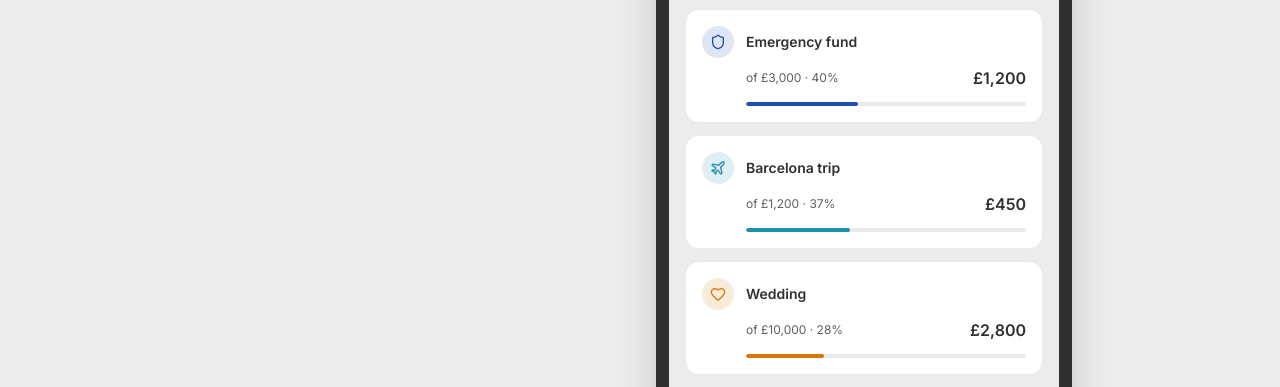
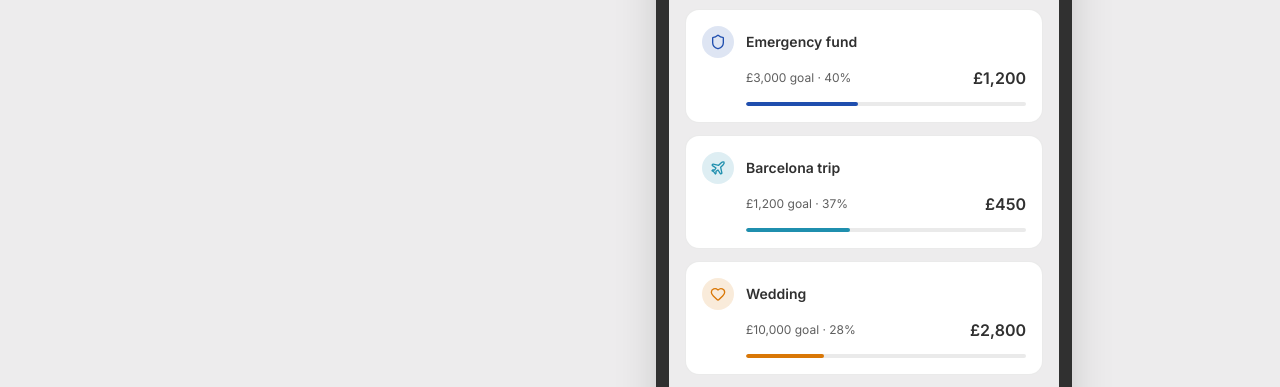
Before and after one commit to mutusrinivasan/hyperlayer-demos, a React (Vite) app: page /products in a window 1280 px wide. Shown: the part 254-641 px from the top of the page. Built offline with nearby package versions, Linux system fonts and the light colour scheme.

Commit message:
Fix SavingsTile subtitle: £3,000 goal · 40% reads standalone

```diff
--- a/src/components/SavingsTile.tsx
+++ b/src/components/SavingsTile.tsx
@@ -24,7 +24,7 @@ export default function SavingsTile({ jar }: SavingsTileProps) {
         title={jar.name}
         subtitle={
           <span className="text-hyperlayer-text-secondary">
-            of {formatCurrencyCompact(jar.targetBalance, 'en-GB')} · {pct}%
+            {formatCurrencyCompact(jar.targetBalance, 'en-GB')} goal · {pct}%
           </span>
         }
         rightValue={
```
